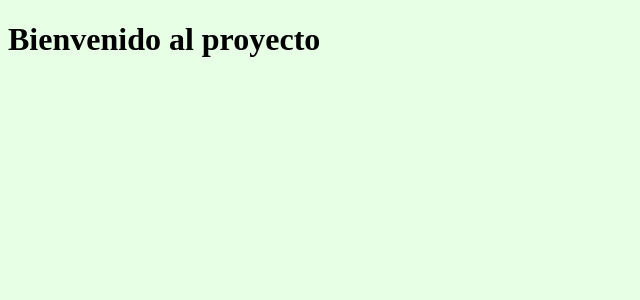
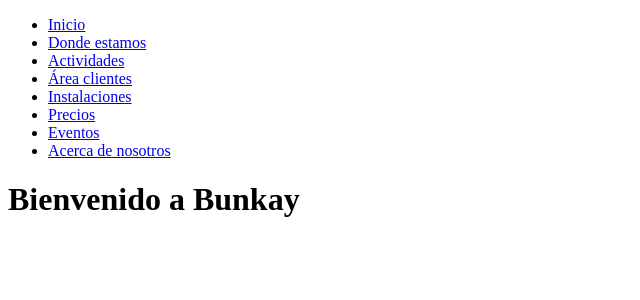
Before and after one commit to Tonichu/Proyecto, a PHP site: page / in a window 1280 px wide. Shown: the top 300 px of the page, without its empty margins (0-640 px from the left). Run offline with PHP 8.4, Linux system fonts and the light colour scheme.

Commit message:
preparando el proyecto

```diff
--- /dev/null
+++ b/Handlers/vueltaIndex.php
@@ -0,0 +1,5 @@
+<?php
+$url = "index.php";
+$tiempoEspera = 3;
+$Primerapagina = header("refresh:$tiempoEspera;url=$url");
+?>
--- a/codigomysql/mysql.sql
+++ b/codigomysql/mysql.sql
@@ -5,7 +5,7 @@
     nombre VARCHAR(255),
     pass VARCHAR(255),
     tipo_usuario TINYINT(1),
-    CONSTRAINT chk_tipo_usuario CHECK (tipo_usuario IN (0, 1))
+    CONSTRAINT chk_tipo_usuario CHECK (tipo_usuario IN (0, 1, 2))
 );
 
 CREATE TABLE PROYECTO (
--- /dev/null
+++ b/index.php
@@ -0,0 +1,21 @@
+<!DOCTYPE html>
+<html lang="en">
+
+<head>
+  <meta charset="UTF-8">
+  <meta name="viewport" content="width=device-width, initial-scale=1.0">
+  <link rel="stylesheet" href="librerias/css/style.css">
+
+  <title>Document</title>
+
+</head>
+
+<body>
+  <?php
+  include('layout/navbar/navbar.php');
+  ?>
+  <h1>Bienvenido a Bunkay</h1>
+
+</body>
+
+</html>
--- a/layout/navbar/navbar.php
+++ b/layout/navbar/navbar.php
@@ -0,0 +1,16 @@
+<div class="header">
+    <div class="sidebar">
+        <nav>
+            <ul>
+                <li><a href="index.php">Inicio</a></li>
+                <li><a href="index.php?page=google_maps">Donde estamos</a></li>
+                <li><a href="index.php?page=actividades">Actividades</a></li>
+                <li><a href="pages/usuarios/comprobarUsuario.php">Área clientes</a></li>
+                <li><a href="prueba.php">Instalaciones</a></li>
+                <li><a href="index.php?page=precios">Precios</a></li>
+                <li><a href="index.php?page=eventos">Eventos</a></li>
+                <li><a href="index.php?page=acerca_de">Acerca de nosotros</a></li>
+            </ul>
+        </nav>
+    </div>
+</div>
--- a/librerias/css/style.css
+++ b/librerias/css/style.css
@@ -1,3 +1 @@
-body{
-  background-color: rgb(231, 255, 228);
-}
+/*@import url('nav.css');*/
--- a/index.html
+++ b/pages/usuarios/comprobarUsuario.php
@@ -3,11 +3,9 @@
 <head>
   <meta charset="UTF-8">
   <meta name="viewport" content="width=device-width, initial-scale=1.0">
-  <link rel="stylesheet" href="/librerias/css/style.css">
   <title>Document</title>
-  <link rel="stylesheet" href="/librerias/css/style.css">
 </head>
 <body>
-  <h1>Bienvenido al proyecto</h1>
+ <h1>Página usuarios</h1>
 </body>
 </html>
```
Also changed, not shown: ConexionBdd/conexionBdd.Php (added, +7 -0 lines), librerias/css/nav.css (added, +34 -0 lines), prueba.php (added, +11 -0 lines).
